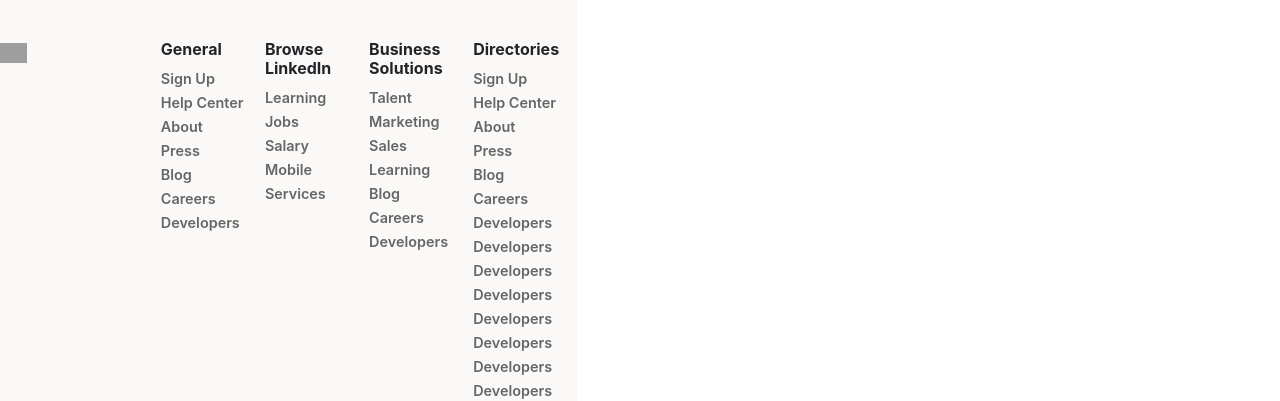
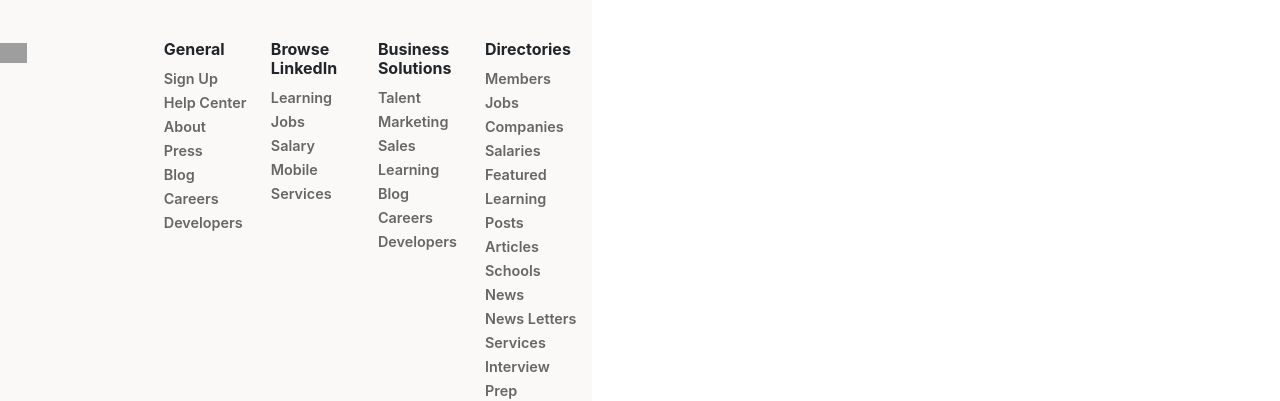
Before and after one commit to ingrid-oncken/BW3-Ldn-FE, a React (Create React App) app in the folder linkedin-fe/: page / in a window 1280 px wide. Shown: the part 551-952 px from the top of the page. Built offline with nearby package versions, Linux system fonts and the light colour scheme; grey boxes are pictures that could not be loaded.

Commit message:
las column filled done

```diff
--- a/linkedin-fe/src/components/Footer/LnFooter.jsx
+++ b/linkedin-fe/src/components/Footer/LnFooter.jsx
@@ -90,46 +90,46 @@
           <h6 className="font-weight-bold">Directories</h6>
           <ul className="welcome-footer-ul pl-0">
             <li className="welcome-footer-li">
-              <a href="/">Sign Up</a>
+              <a href="/">Members</a>
             </li>
             <li>
-              <a href="/">Help Center</a>
+              <a href="/">Jobs</a>
             </li>
             <li>
-              <a href="/">About</a>
+              <a href="/">Companies</a>
             </li>
             <li>
-              <a href="/">Press</a>
+              <a href="/">Salaries</a>
             </li>
             <li>
-              <a href="/">Blog</a>
+              <a href="/">Featured</a>
             </li>
             <li>
-              <a href="/">Careers</a>
+              <a href="/">Learning</a>
             </li>
             <li>
-              <a href="/">Developers</a>
+              <a href="/">Posts</a>
             </li>
             <li>
-              <a href="/">Developers</a>
+              <a href="/">Articles</a>
             </li>
             <li>
-              <a href="/">Developers</a>
+              <a href="/">Schools</a>
             </li>
             <li>
-              <a href="/">Developers</a>
+              <a href="/">News</a>
             </li>
             <li>
-              <a href="/">Developers</a>
+              <a href="/">News Letters</a>
             </li>
             <li>
-              <a href="/">Developers</a>
+              <a href="/">Services</a>
             </li>
             <li>
-              <a href="/">Developers</a>
+              <a href="/">Interview Prep</a>
             </li>
             <li>
-              <a href="/">Developers</a>
+              <a href="/">Products</a>
             </li>
           </ul>
         </Col>
```
